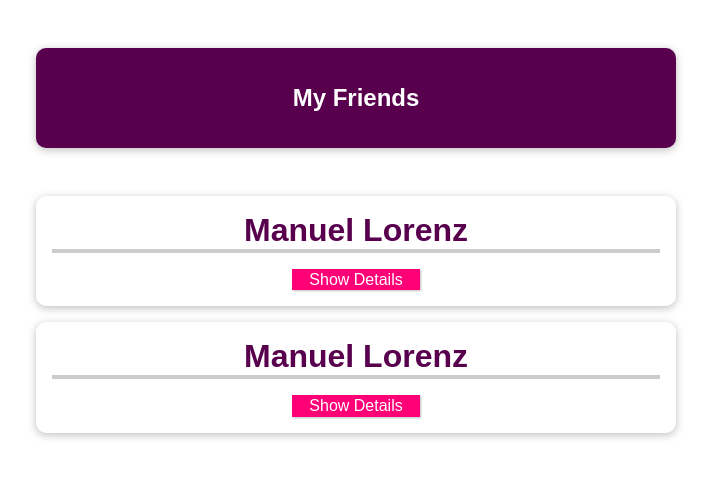
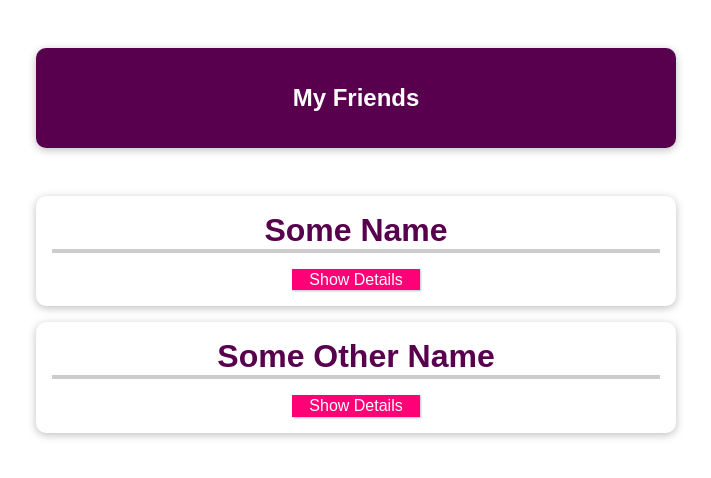
Before and after one commit to brrond/vuejs-learning, a Vue app in the folder component-communication/: page / in a window 1280 px wide. Shown: the top 478 px of the page, without its empty margins (284-995 px from the left). Built offline with nearby package versions, Linux system fonts and the light colour scheme.

Commit message:
cc: component props

```diff
--- a/component-communication/src/App.vue
+++ b/component-communication/src/App.vue
@@ -21,8 +21,8 @@ const friends = [
       <h1>My Friends</h1>
     </header>
     <ul>
-      <friend-contact></friend-contact>
-      <friend-contact></friend-contact>
+      <friend-contact name="Some Name" phone-number="01234 78992" email="some@name.com"></friend-contact>
+      <friend-contact name="Some Other Name" phone-number="8992" email="some-other@name.com"></friend-contact>
     </ul>
   </section>
 </template>
--- a/component-communication/src/components/FriendContact.vue
+++ b/component-communication/src/components/FriendContact.vue
@@ -12,20 +12,26 @@ const friend = {
 function toggleDetails() {
   detailsAreVisible.value = !detailsAreVisible.value;
 }
+
+defineProps({
+  name: { type: String, required: true },
+  phoneNumber: { type: String, required: true },
+  email: { type: String, required: true },
+});
 </script>
 
 <template>
   <li>
-    <h2>{{ friend.name }}</h2>
+    <h2>{{ name }}</h2>
     <button @click="toggleDetails">{{ detailsAreVisible ? 'Hide' : 'Show' }} Details</button>
     <ul v-if="detailsAreVisible">
       <li>
         <strong>Phone:</strong>
-        {{ friend.phone }}
+        {{ phoneNumber }}
       </li>
       <li>
         <strong>Email:</strong>
-        {{ friend.email }}
+        {{ email }}
       </li>
     </ul>
   </li>
```
